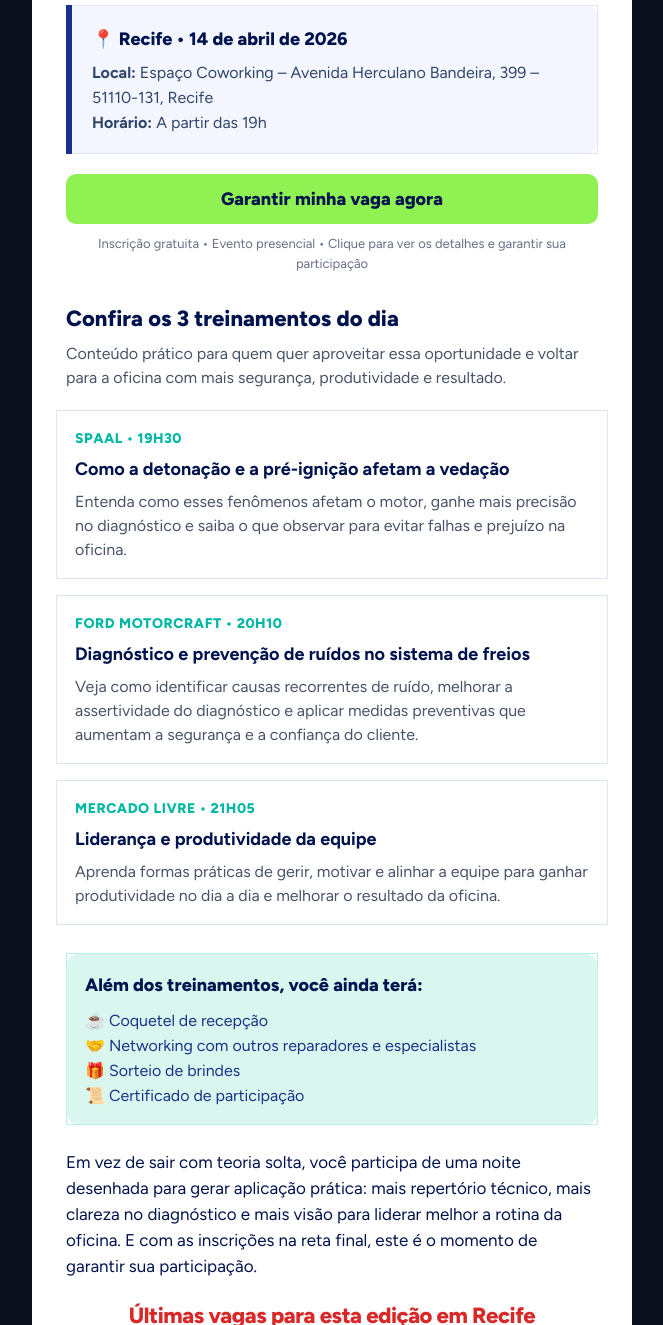
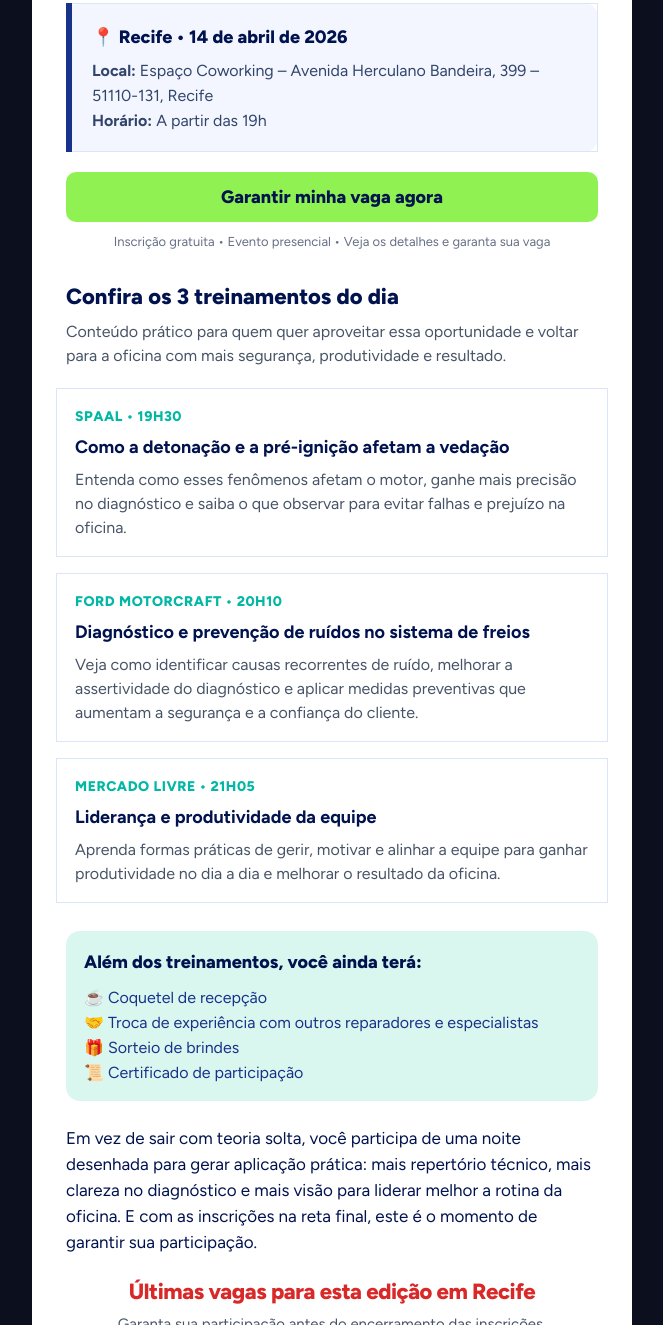
Before and after one commit to OficinaBrasilGrowth/educa-recife, a plain HTML site: page index.html in a window 1280 px wide. Shown: the part 822-2147 px from the top of the page, without its empty margins (308-971 px from the left). Drawn offline with Linux system fonts and the light colour scheme.

Commit message:
Update text and remove border from table elements

```diff
--- a/index.html
+++ b/index.html
@@ -131,7 +131,7 @@
             <td class="mobile-px" style="padding:22px 34px 0 34px; font-family:Figtree, Arial, sans-serif;">
               <table role="presentation" width="100%" cellpadding="0" cellspacing="0" border="0">
                 <tr>
-                  <td style="padding:18px 18px 16px 18px; background-color:#daf7ef; border:1px solid #bcefe4; border-radius:14px;">
+                  <td style="padding:18px 18px 16px 18px; background-color:#daf7ef; border-radius:14px;">
                     <div style="font-size:15px; line-height:22px; font-weight:800; color:#01134e;">O que você leva dessa noite:</div>
                     <div style="height:10px; line-height:10px; font-size:10px;">&nbsp;</div>
                     <div style="font-size:15px; line-height:25px; color:#18328a;">
@@ -187,7 +187,7 @@
               <a href="https://oficinabrasil.com.br/ford-motorcraft/treinamento/489?utm_source=email&utm_medium=industria&utm_campaign=email&utm_term=ultracar" style="background-color:#90f252; border-radius:10px; color:#01134e; display:block; font-family:Figtree, Arial, sans-serif; font-size:18px; font-weight:800; line-height:50px; text-align:center; text-decoration:none; width:100%; max-width:532px;">Garantir minha vaga agora</a>
               <!--<![endif]-->
               <div style="font-family:Figtree, Arial, sans-serif; font-size:13px; line-height:20px; color:#667085; text-align:center; padding-top:10px;">
-                Inscrição gratuita • Evento presencial • Clique para ver os detalhes e garantir sua participação
+                Inscrição gratuita • Evento presencial • Veja os detalhes e garanta sua vaga
               </div>
             </td>
           </tr>
@@ -264,14 +264,14 @@
 
           <tr>
             <td class="mobile-px" style="padding:28px 34px 0 34px; font-family:Figtree, Arial, sans-serif;">
-              <table role="presentation" width="100%" cellpadding="0" cellspacing="0" border="0" style="background-color:#daf7ef; border:1px solid #bcefe4; border-radius:14px;">
+              <table role="presentation" width="100%" cellpadding="0" cellspacing="0" border="0" style="background-color:#daf7ef; border-radius:14px;">
                 <tr>
                   <td style="padding:18px 18px 16px 18px;">
                     <div style="font-size:18px; line-height:26px; font-weight:800; color:#01134e;">Além dos treinamentos, você ainda terá:</div>
                     <div style="height:10px; line-height:10px; font-size:10px;">&nbsp;</div>
                     <div style="font-size:16px; line-height:25px; color:#18328a;">
                       ☕ Coquetel de recepção<br>
-                      🤝 Networking com outros reparadores e especialistas<br>
+                      🤝 Troca de experiência com outros reparadores e especialistas<br>
                       🎁 Sorteio de brindes<br>
                       📜 Certificado de participação
                     </div>
```
